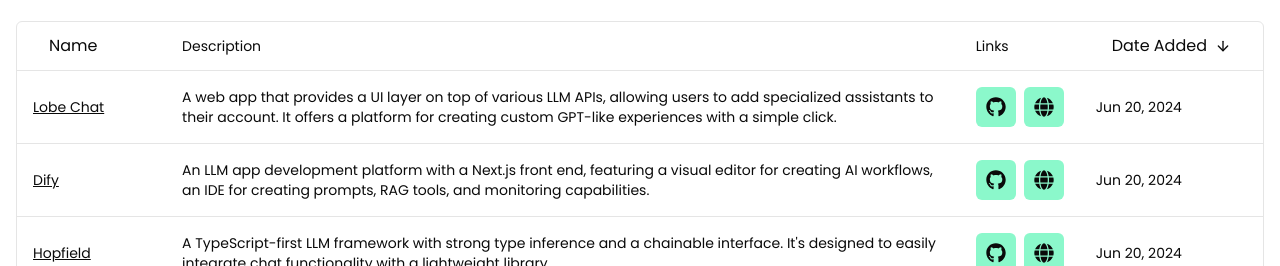
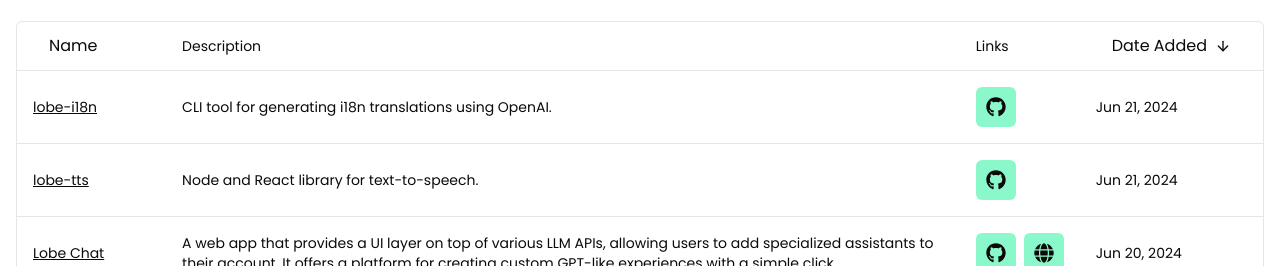
Before and after one commit to mcavaliere/mikecavaliere-com-next, a Next.js app: page /ai-for-js-devs in a window 1280 px wide. Shown: the part 472-738 px from the top of the page. Built offline with nearby package versions, Linux system fonts and the light colour scheme; no server answers.

Commit message:
feat: lobe libs

```diff
--- a/data/ai-resources.ts
+++ b/data/ai-resources.ts
@@ -384,4 +384,19 @@ export const AIResources: AIResource[] = [
     category: "libraries",
     addedOn: "2024-06-20",
   },
+  {
+    name: "lobe-i18n",
+    description: "CLI tool for generating i18n translations using OpenAI.",
+    githubUrl: "https://github.com/lobehub/lobe-cli-toolbox/tree/master/packages/lobe-i18n",
+    category: "libraries",
+    addedOn: "2024-06-21",
+  },
+
+  {
+    name: "lobe-tts",
+    description: "Node and React library for text-to-speech.",
+    githubUrl: "https://github.com/lobehub/lobe-tts",
+    category: "libraries",
+    addedOn: "2024-06-21",
+  },
 ];
```
